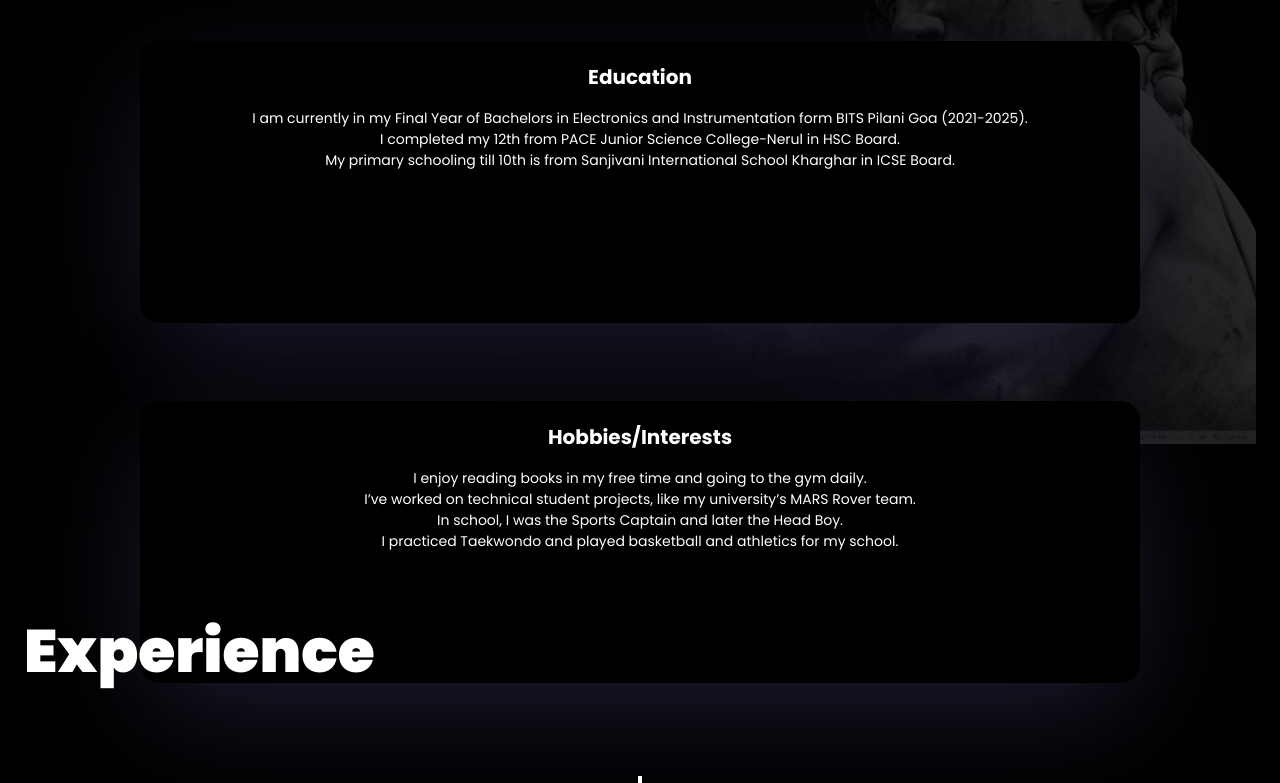
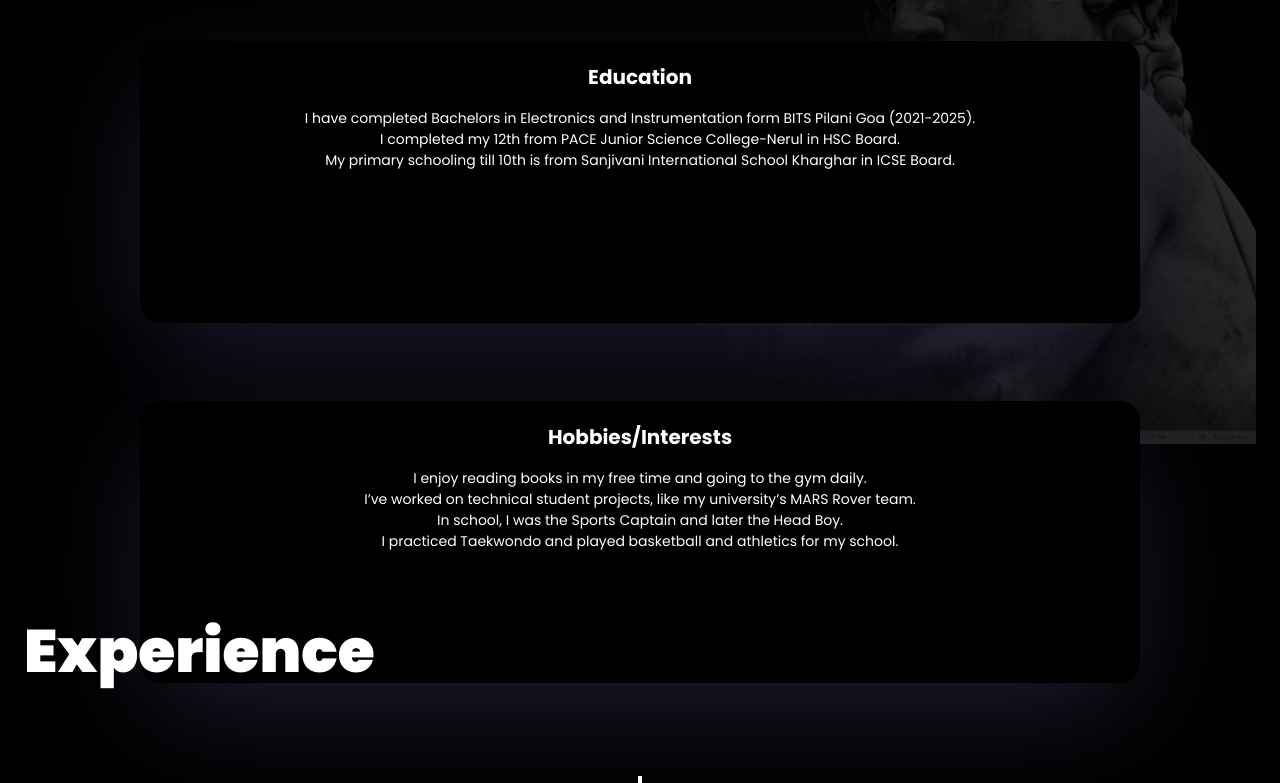
Before and after one commit to Admsher/Personal_Portfolio, a React (Vite) app: page / in a window 1280 px wide. Shown: the part 1137-1920 px from the top of the page. Built offline with nearby package versions, Linux system fonts and the light colour scheme.

Commit message:
Update index.js

```diff
--- a/src/constants/index.js
+++ b/src/constants/index.js
@@ -61,7 +61,7 @@ const services = [
   {
     title: "Education",
     description: [
-  "I am currently in my Final Year of Bachelors in Electronics and Instrumentation form BITS Pilani Goa (2021-2025).",
+  "I have completed Bachelors in Electronics and Instrumentation form BITS Pilani Goa (2021-2025).",
   "I completed my 12th  from PACE Junior Science College-Nerul in HSC Board.",
   "My primary schooling till 10th is from Sanjivani International School Kharghar in ICSE Board.",
 ]
```
